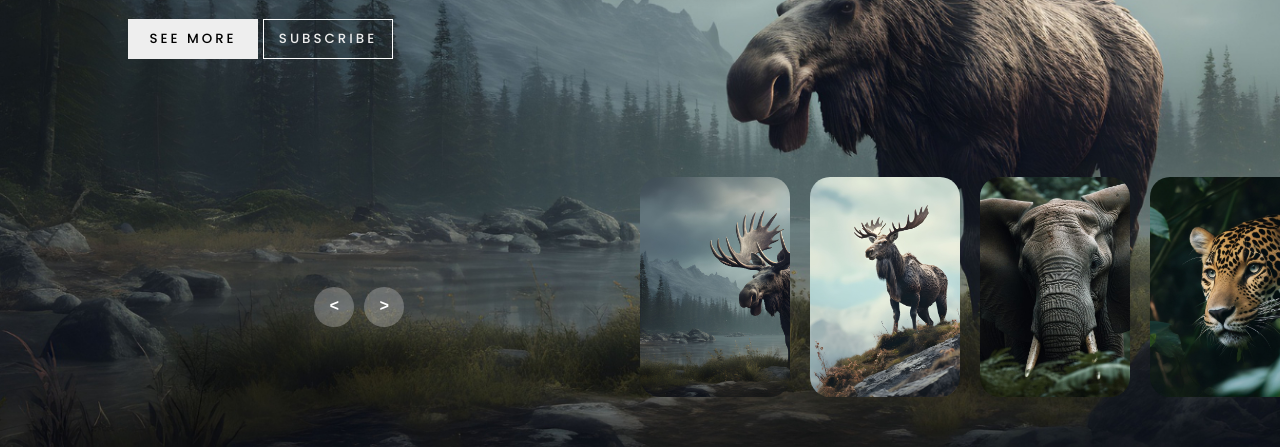
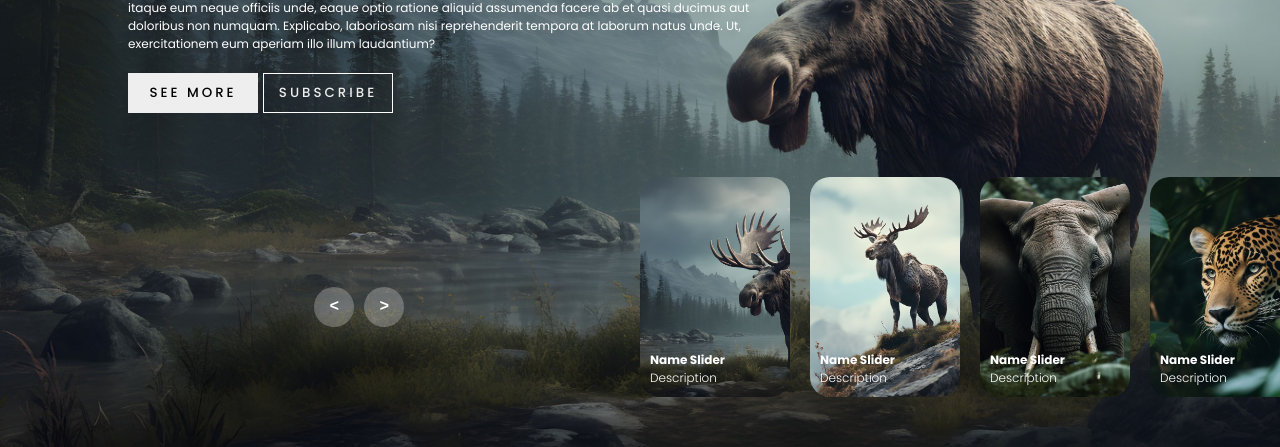
Before and after one commit to Smaduwantha/Simple_web_page, a plain HTML site: page index.html in a window 1280 px wide. Shown: the part 353-800 px from the top of the page. Drawn offline with Linux system fonts and the light colour scheme.

Commit message:
index.html

```diff
--- a/index.html
+++ b/index.html
@@ -3,30 +3,31 @@
 <head>
     <meta charset="UTF-8">
     <meta name="viewport" content="width=device-width, initial-scale=1.0">
-    <title>Carousel Slider</title>
+    <title>Document</title>
     <link rel="stylesheet" href="style.css">
 </head>
 <body>
     <header>
         <nav>
-            <a href="#">Home</a>
-            <a href="#">Contacts</a>
-            <a href="#">Info</a>
+            <a href="">Home</a>
+            <a href="">Contacts</a>
+            <a href="">Info</a>
         </nav>
     </header>
 
-    <!-- Carousel -->
-    <div class="carousel" id="carousel">
-        <!-- List items -->
-        <div class="list" id="list">
+    <!-- carousel -->
+    <div class="carousel">
+        <!-- list item -->
+        <div class="list">
             <div class="item">
-                <img src="image/img1.jpg" alt="Image 1">
+                <img src="image/img1.jpg">
                 <div class="content">
                     <div class="author">LUNDEV</div>
                     <div class="title">DESIGN SLIDER</div>
                     <div class="topic">ANIMAL</div>
                     <div class="des">
-                        Lorem ipsum dolor sit amet consectetur adipisicing elit. Ut sequi, rem magnam nesciunt minima placeat.
+                        <!-- lorem 50 -->
+                        Lorem ipsum dolor, sit amet consectetur adipisicing elit. Ut sequi, rem magnam nesciunt minima placeat, itaque eum neque officiis unde, eaque optio ratione aliquid assumenda facere ab et quasi ducimus aut doloribus non numquam. Explicabo, laboriosam nisi reprehenderit tempora at laborum natus unde. Ut, exercitationem eum aperiam illo illum laudantium?
                     </div>
                     <div class="buttons">
                         <button>SEE MORE</button>
@@ -35,13 +36,13 @@
                 </div>
             </div>
             <div class="item">
-                <img src="image/img2.jpg" alt="Image 2">
+                <img src="image/img2.jpg">
                 <div class="content">
                     <div class="author">LUNDEV</div>
                     <div class="title">DESIGN SLIDER</div>
                     <div class="topic">ANIMAL</div>
                     <div class="des">
-                        Lorem ipsum dolor sit amet consectetur adipisicing elit. Ut sequi, rem magnam nesciunt minima placeat.
+                        Lorem ipsum dolor, sit amet consectetur adipisicing elit. Ut sequi, rem magnam nesciunt minima placeat, itaque eum neque officiis unde, eaque optio ratione aliquid assumenda facere ab et quasi ducimus aut doloribus non numquam. Explicabo, laboriosam nisi reprehenderit tempora at laborum natus unde. Ut, exercitationem eum aperiam illo illum laudantium?
                     </div>
                     <div class="buttons">
                         <button>SEE MORE</button>
@@ -50,13 +51,13 @@
                 </div>
             </div>
             <div class="item">
-                <img src="image/img3.jpg" alt="Image 3">
+                <img src="image/img3.jpg">
                 <div class="content">
                     <div class="author">LUNDEV</div>
                     <div class="title">DESIGN SLIDER</div>
                     <div class="topic">ANIMAL</div>
                     <div class="des">
-                        Lorem ipsum dolor sit amet consectetur adipisicing elit. Ut sequi, rem magnam nesciunt minima placeat.
+                        Lorem ipsum dolor, sit amet consectetur adipisicing elit. Ut sequi, rem magnam nesciunt minima placeat, itaque eum neque officiis unde, eaque optio ratione aliquid assumenda facere ab et quasi ducimus aut doloribus non numquam. Explicabo, laboriosam nisi reprehenderit tempora at laborum natus unde. Ut, exercitationem eum aperiam illo illum laudantium?
                     </div>
                     <div class="buttons">
                         <button>SEE MORE</button>
@@ -65,13 +66,13 @@
                 </div>
             </div>
             <div class="item">
-                <img src="image/img4.jpg" alt="Image 4">
+                <img src="image/img4.jpg">
                 <div class="content">
                     <div class="author">LUNDEV</div>
                     <div class="title">DESIGN SLIDER</div>
                     <div class="topic">ANIMAL</div>
                     <div class="des">
-                        Lorem ipsum dolor sit amet consectetur adipisicing elit. Ut sequi, rem magnam nesciunt minima placeat.
+                        Lorem ipsum dolor, sit amet consectetur adipisicing elit. Ut sequi, rem magnam nesciunt minima placeat, itaque eum neque officiis unde, eaque optio ratione aliquid assumenda facere ab et quasi ducimus aut doloribus non numquam. Explicabo, laboriosam nisi reprehenderit tempora at laborum natus unde. Ut, exercitationem eum aperiam illo illum laudantium?
                     </div>
                     <div class="buttons">
                         <button>SEE MORE</button>
@@ -80,22 +81,60 @@
                 </div>
             </div>
         </div>
+        <!-- list thumbnail -->
+        <div class="thumbnail">
+            <div class="item">
+                <img src="image/img1.jpg">
+                <div class="content">
+                    <div class="title">
+                        Name Slider
+                    </div>
+                    <div class="description">
+                        Description
+                    </div>
+                </div>
+            </div>
+            <div class="item">
+                <img src="image/img2.jpg">
+                <div class="content">
+                    <div class="title">
+                        Name Slider
+                    </div>
+                    <div class="description">
+                        Description
+                    </div>
+                </div>
+            </div>
+            <div class="item">
+                <img src="image/img3.jpg">
+                <div class="content">
+                    <div class="title">
+                        Name Slider
+                    </div>
+                    <div class="description">
+                        Description
+                    </div>
+                </div>
+            </div>
+            <div class="item">
+                <img src="image/img4.jpg">
+                <div class="content">
+                    <div class="title">
+                        Name Slider
+                    </div>
+                    <div class="description">
+                        Description
+                    </div>
+                </div>
+            </div>
+        </div>
+        <!-- next prev -->
 
-        <!-- Thumbnails -->
-        <div class="thumbnail" id="thumbnail">
-            <div class="item"><img src="image/img1.jpg" alt="Thumbnail 1"></div>
-            <div class="item"><img src="image/img2.jpg" alt="Thumbnail 2"></div>
-            <div class="item"><img src="image/img3.jpg" alt="Thumbnail 3"></div>
-            <div class="item"><img src="image/img4.jpg" alt="Thumbnail 4"></div>
-        </div>
-
-        <!-- Navigation Buttons -->
         <div class="arrows">
             <button id="prev"><</button>
             <button id="next">></button>
         </div>
-
-        <!-- Progress Bar -->
+        <!-- time running -->
         <div class="time"></div>
     </div>
 
```
